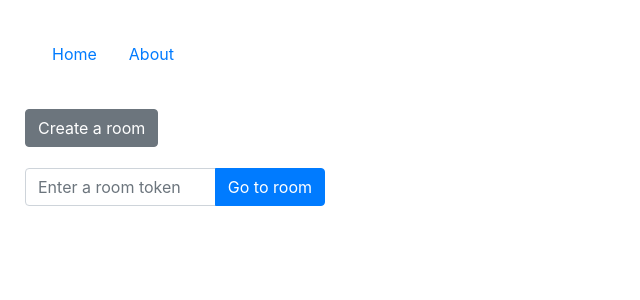
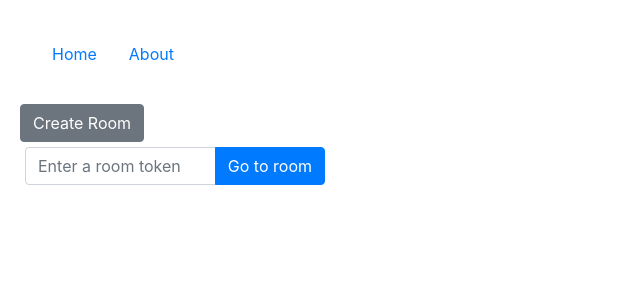
Before and after one commit to tobyych/watchtgt, a React (Create React App) app in the folder client/: page / in a window 1280 px wide. Shown: the top 300 px of the page, without its empty margins (0-640 px from the left). Built offline with nearby package versions, Linux system fonts and the light colour scheme; no server answers; the HTML template or start-up script is replaced by a standard one.

Commit message:
update create room button

```diff
--- a/client/src/Home.js
+++ b/client/src/Home.js
@@ -1,7 +1,7 @@
 import React, { Component } from "react";
 import socketClient from "./apis/socketClient";
 
-import { Button, InputGroup, Input, InputGroupAddon } from "reactstrap";
+import { InputGroup, Input, InputGroupAddon } from "reactstrap";
 
 import { Link } from "react-router-dom";
 
@@ -17,8 +17,13 @@ class Home extends Component {
   }
 
   createRoom = () => {
-    const randomToken = Math.random().toString(16).substr(2, 5)
-    this.setState({ randomToken: `${randomToken}` });
+    var randomToken = '';
+    const letters = 'abcdefghijklmnopqrstuvwxyz';
+    for (var i = 0; i < 5; i++) {
+      randomToken += letters.charAt(Math.floor(Math.random() * letters.length))
+    }
+    sessionStorage.setItem("roomToken", randomToken);
+    socketClient.emit("joinRoom", randomToken);
   };
 
   onChange = (e) => {
@@ -33,10 +38,14 @@ class Home extends Component {
   render() {
     return (
       <div className="home-container">
-        <Button onClick={this.createRoom} className="button">
-          Create a room
-        </Button>
-        <p>{this.state.randomToken}</p>
+        <Link
+          type="button"
+          className="btn btn-secondary"
+          onClick={this.createRoom}
+          to={{ pathname: "/room" }}
+        >
+          Create Room
+        </Link>
         <InputGroup className="input-grp">
           <Input
             placeholder="Enter a room token"
@@ -49,8 +58,7 @@ class Home extends Component {
               type="button"
               className="btn btn-primary"
               to={{
-                pathname: "/room",
-                // roomToken: this.state.roomToken,
+                pathname: "/room"
               }}
             >
               Go to room
```
